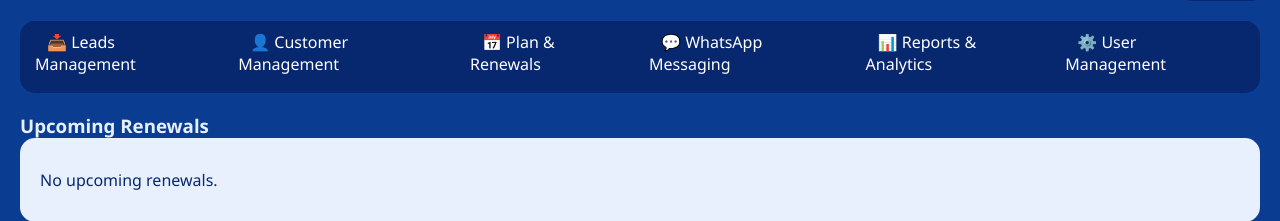
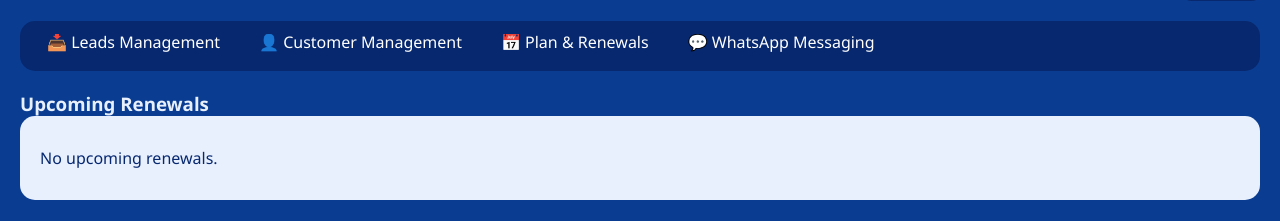
Before and after one commit to Simran3024/dietclinic_crm, a Django app: template templates/users/admin_ui/dashboard.html in a window 1280 px wide. Shown: the part 52-273 px from the top of the page. Run offline with Django 5.2, Linux system fonts and the light colour scheme; the template is opened without the code that fills it, so the values that code supplies are empty; parts of the project's set-up code (start-up, migrations or seed data) failed here and were passed over.

Commit message:
Update dashboard.html

```diff
--- a/templates/users/admin_ui/dashboard.html
+++ b/templates/users/admin_ui/dashboard.html
@@ -120,8 +120,8 @@
     <li><a href="{% url 'customers_management' %}">👤 Customer Management</a></li>
     <li><a href="{% url 'plans_management' %}">📅 Plan & Renewals</a></li>
     <li><a href="{% url 'whatsapp_management' %}">💬 WhatsApp Messaging</a></li>
-    <li><a href="{% url 'reports_analytics' %}">📊 Reports & Analytics</a></li>
-    <li><a href="{% url 'user_management' %}">⚙️ User Management</a></li>
+<!--     <li><a href="{% url 'reports_analytics' %}">📊 Reports & Analytics</a></li> -->
+<!--     <li><a href="{% url 'user_management' %}">⚙️ User Management</a></li> -->
   </ul>
 </nav>
 
```
